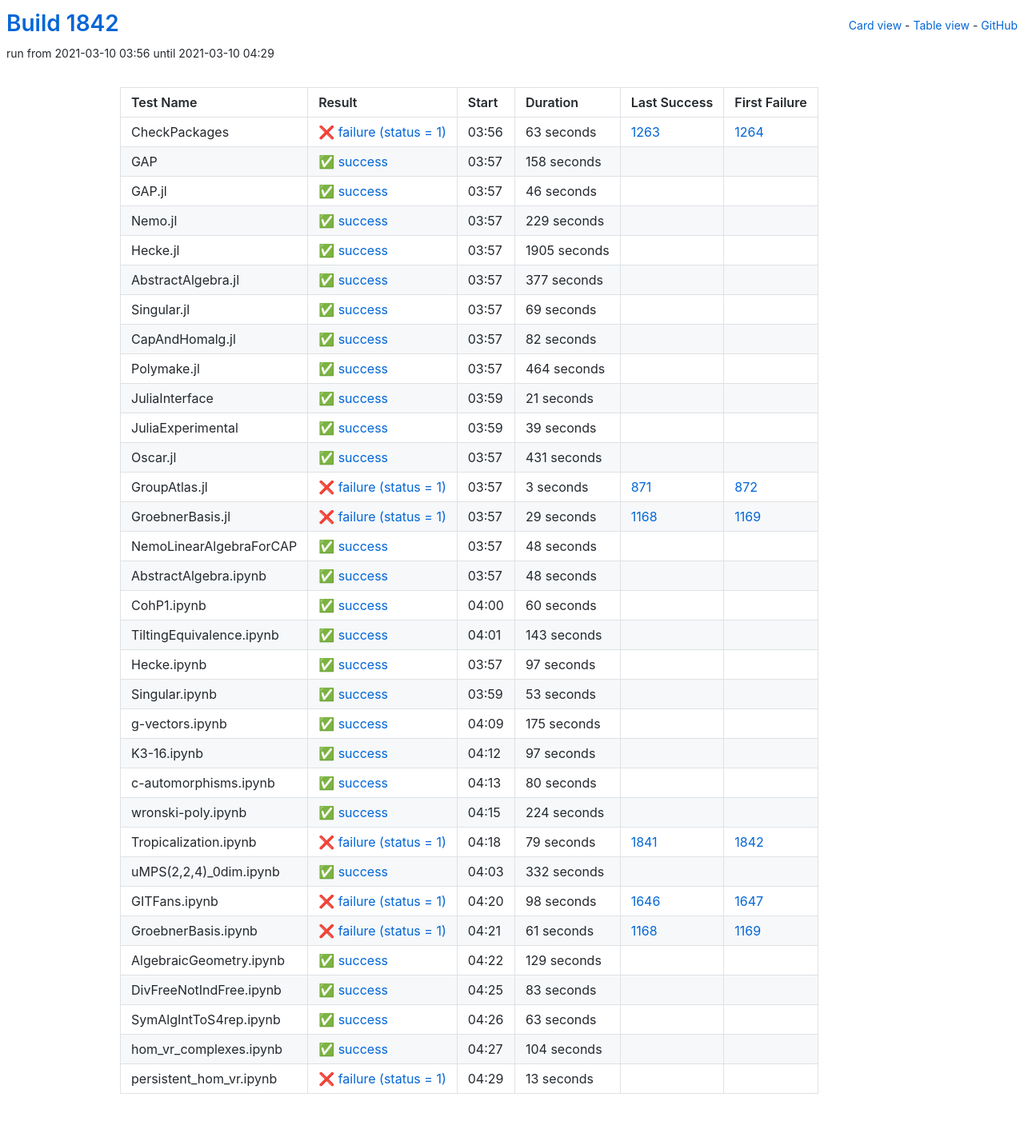
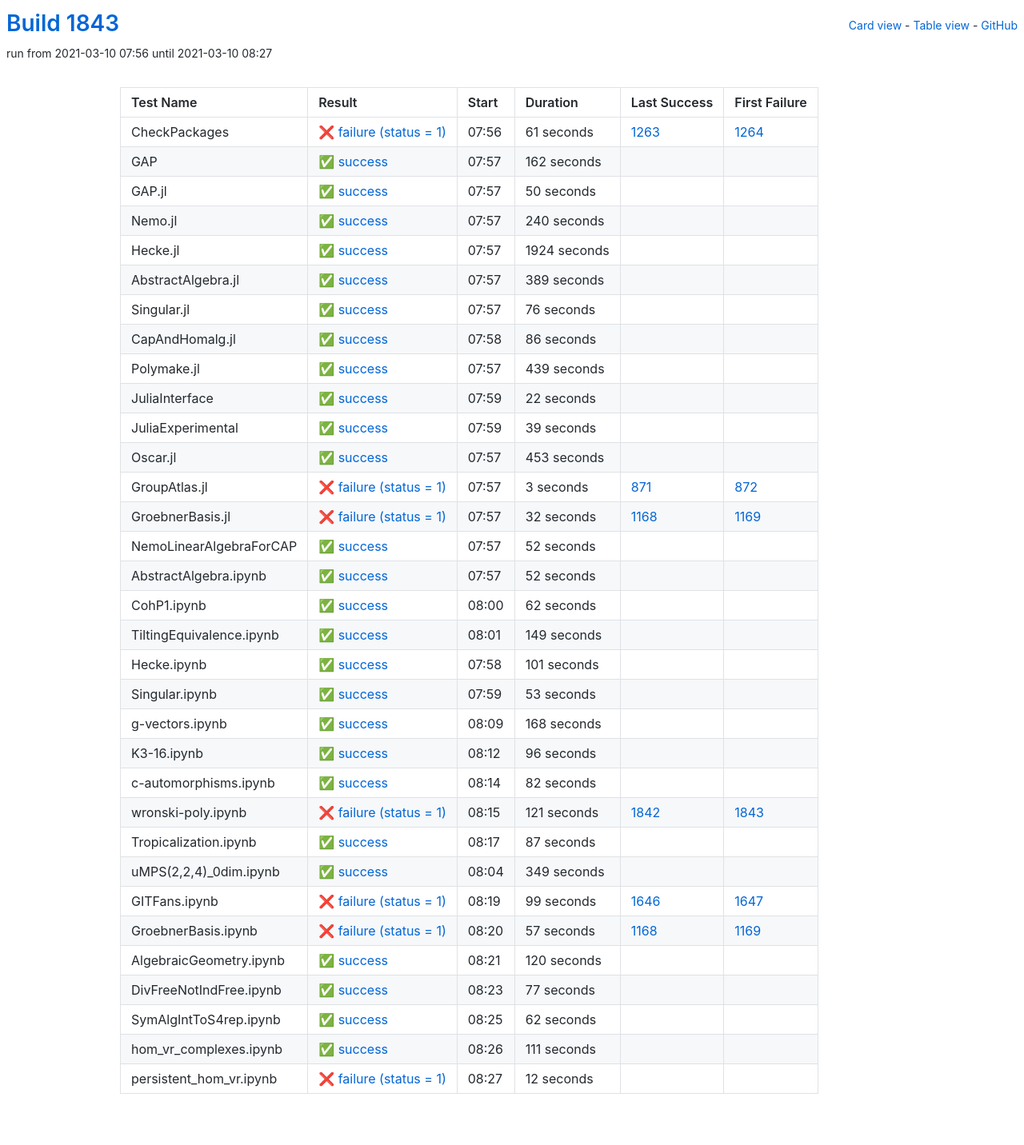
Before and after one commit to oscar-system/oscar-ci-status-stable, a Jekyll site: the page built from table.html, in a window 1280 px wide. Shown: the whole page at 80% size. Built offline with Jekyll 4.4.1, drawn with Linux system fonts in a browser that asks for light colours.

Commit message:
Build #1843

```diff
--- a/_data/ci.yml
+++ b/_data/ci.yml
@@ -1,6 +1,6 @@
 ---
-build: 1842
-build_url: https://oscarci.mathematik.uni-kl.de/job/oscar-stable/1842/
+build: 1843
+build_url: https://oscarci.mathematik.uni-kl.de/job/oscar-stable/1843/
 job: oscar-stable
 organization: oscar-system
 repo: oscar-ci-status-stable
@@ -8,128 +8,128 @@ repourl: https://github.com/oscar-system/oscar-ci-status-stable
 tests:
 - name: CheckPackages
   id: checkpackages
-  log: https://oscarci.mathematik.uni-kl.de/job/oscar-stable/1842/artifact/logs/build-1842/CheckPackages.log
-  start: 2021-03-10 03:56
+  log: https://oscarci.mathematik.uni-kl.de/job/oscar-stable/1843/artifact/logs/build-1843/CheckPackages.log
+  start: 2021-03-10 07:56
   success: false
   exitcode: 1
   status: failure
-  duration: 63
+  duration: 61
   last_success: 1263
   last_success_url: https://oscarci.mathematik.uni-kl.de/job/oscar-stable/1263/
   first_failure: 1264
   first_failure_url: https://oscarci.mathematik.uni-kl.de/job/oscar-stable/1264/
 - name: GAP
   id: gap
-  log: https://oscarci.mathematik.uni-kl.de/job/oscar-stable/1842/artifact/logs/build-1842/GAP.log
-  start: 2021-03-10 03:57
+  log: https://oscarci.mathematik.uni-kl.de/job/oscar-stable/1843/artifact/logs/build-1843/GAP.log
+  start: 2021-03-10 07:57
   success: true
   exitcode: 0
   status: success
-  duration: 158
+  duration: 162
   last_success: false
   last_success_url:
   first_failure: false
   first_failure_url:
 - name: GAP.jl
   id: gap-jl
-  log: https://oscarci.mathematik.uni-kl.de/job/oscar-stable/1842/artifact/logs/build-1842/GAP.jl.log
-  start: 2021-03-10 03:57
+  log: https://oscarci.mathematik.uni-kl.de/job/oscar-stable/1843/artifact/logs/build-1843/GAP.jl.log
+  start: 2021-03-10 07:57
   success: true
   exitcode: 0
   status: success
-  duration: 46
+  duration: 50
   last_success: false
   last_success_url:
   first_failure: false
   first_failure_url:
 - name: Nemo.jl
   id: nemo-jl
-  log: https://oscarci.mathematik.uni-kl.de/job/oscar-stable/1842/artifact/logs/build-1842/Nemo.jl.log
-  start: 2021-03-10 03:57
+  log: https://oscarci.mathematik.uni-kl.de/job/oscar-stable/1843/artifact/logs/build-1843/Nemo.jl.log
+  start: 2021-03-10 07:57
   success: true
   exitcode: 0
   status: success
-  duration: 229
+  duration: 240
   last_success: false
   last_success_url:
   first_failure: false
   first_failure_url:
 - name: Hecke.jl
   id: hecke-jl
-  log: https://oscarci.mathematik.uni-kl.de/job/oscar-stable/1842/artifact/logs/build-1842/Hecke.jl.log
-  start: 2021-03-10 03:57
+  log: https://oscarci.mathematik.uni-kl.de/job/oscar-stable/1843/artifact/logs/build-1843/Hecke.jl.log
+  start: 2021-03-10 07:57
   success: true
   exitcode: 0
   status: success
-  duration: 1905
+  duration: 1924
   last_success: false
   last_success_url:
   first_failure: false
   first_failure_url:
 - name: AbstractAlgebra.jl
   id: abstractalgebra-jl
-  log: https://oscarci.mathematik.uni-kl.de/job/oscar-stable/1842/artifact/logs/build-1842/AbstractAlgebra.jl.log
-  start: 2021-03-10 03:57
+  log: https://oscarci.mathematik.uni-kl.de/job/oscar-stable/1843/artifact/logs/build-1843/AbstractAlgebra.jl.log
+  start: 2021-03-10 07:57
   success: true
   exitcode: 0
   status: success
-  duration: 377
+  duration: 389
   last_success: false
   last_success_url:
   first_failure: false
   first_failure_url:
 - name: Singular.jl
   id: singular-jl
-  log: https://oscarci.mathematik.uni-kl.de/job/oscar-stable/1842/artifact/logs/build-1842/Singular.jl.log
-  start: 2021-03-10 03:57
+  log: https://oscarci.mathematik.uni-kl.de/job/oscar-stable/1843/artifact/logs/build-1843/Singular.jl.log
+  start: 2021-03-10 07:57
   success: true
   exitcode: 0
   status: success
-  duration: 69
+  duration: 76
   last_success: false
   last_success_url:
   first_failure: false
   first_failure_url:
 - name: CapAndHomalg.jl
   id: capandhomalg-jl
-  log: https://oscarci.mathematik.uni-kl.de/job/oscar-stable/1842/artifact/logs/build-1842/CapAndHomalg.jl.log
-  start: 2021-03-10 03:57
+  log: https://oscarci.mathematik.uni-kl.de/job/oscar-stable/1843/artifact/logs/build-1843/CapAndHomalg.jl.log
+  start: 2021-03-10 07:58
   success: true
   exitcode: 0
   status: success
-  duration: 82
+  duration: 86
   last_success: false
   last_success_url:
   first_failure: false
   first_failure_url:
 - name: Polymake.jl
   id: polymake-jl
-  log: https://oscarci.mathematik.uni-kl.de/job/oscar-stable/1842/artifact/logs/build-1842/Polymake.jl.log
-  start: 2021-03-10 03:57
+  log: https://oscarci.mathematik.uni-kl.de/job/oscar-stable/1843/artifact/logs/build-1843/Polymake.jl.log
+  start: 2021-03-10 07:57
   success: true
   exitcode: 0
   status: success
-  duration: 464
+  duration: 439
   last_success: false
   last_success_url:
   first_failure: false
   first_failure_url:
 - name: JuliaInterface
   id: juliainterface
-  log: https://oscarci.mathematik.uni-kl.de/job/oscar-stable/1842/artifact/logs/build-1842/JuliaInterface.log
-  start: 2021-03-10 03:59
+  log: https://oscarci.mathematik.uni-kl.de/job/oscar-stable/1843/artifact/logs/build-1843/JuliaInterface.log
+  start: 2021-03-10 07:59
   success: true
   exitcode: 0
   status: success
-  duration: 21
+  duration: 22
   last_success: false
   last_success_url:
   first_failure: false
   first_failure_url:
 - name: JuliaExperimental
   id: juliaexperimental
-  log: https://oscarci.mathematik.uni-kl.de/job/oscar-stable/1842/artifact/logs/build-1842/JuliaExperimental.log
-  start: 2021-03-10 03:59
+  log: https://oscarci.mathematik.uni-kl.de/job/oscar-stable/1843/artifact/logs/build-1843/JuliaExperimental.log
+  start: 2021-03-10 07:59
   success: true
   exitcode: 0
   status: success
@@ -140,20 +140,20 @@ tests:
   first_failure_url:
 - name: Oscar.jl
   id: oscar-jl
-  log: https://oscarci.mathematik.uni-kl.de/job/oscar-stable/1842/artifact/logs/build-1842/Oscar.jl.log
-  start: 2021-03-10 03:57
+  log: https://oscarci.mathematik.uni-kl.de/job/oscar-stable/1843/artifact/logs/build-1843/Oscar.jl.log
+  start: 2021-03-10 07:57
   success: true
   exitcode: 0
   status: success
-  duration: 431
+  duration: 453
   last_success: false
   last_success_url:
   first_failure: false
   first_failure_url:
 - name: GroupAtlas.jl
   id: groupatlas-jl
-  log: https://oscarci.mathematik.uni-kl.de/job/oscar-stable/1842/artifact/logs/build-1842/GroupAtlas.jl.log
-  start: 2021-03-10 03:57
+  log: https://oscarci.mathematik.uni-kl.de/job/oscar-stable/1843/artifact/logs/build-1843/GroupAtlas.jl.log
+  start: 2021-03-10 07:57
   success: false
   exitcode: 1
   status: failure
@@ -164,80 +164,80 @@ tests:
   first_failure_url: https://oscarci.mathematik.uni-kl.de/job/oscar-stable/872/
 - name: GroebnerBasis.jl
   id: groebnerbasis-jl
-  log: https://oscarci.mathematik.uni-kl.de/job/oscar-stable/1842/artifact/logs/build-1842/GroebnerBasis.jl.log
-  start: 2021-03-10 03:57
+  log: https://oscarci.mathematik.uni-kl.de/job/oscar-stable/1843/artifact/logs/build-1843/GroebnerBasis.jl.log
+  start: 2021-03-10 07:57
   success: false
   exitcode: 1
   status: failure
-  duration: 29
+  duration: 32
   last_success: 1168
   last_success_url: https://oscarci.mathematik.uni-kl.de/job/oscar-stable/1168/
   first_failure: 1169
   first_failure_url: https://oscarci.mathematik.uni-kl.de/job/oscar-stable/1169/
 - name: NemoLinearAlgebraForCAP
   id: nemolinearalgebraforcap
-  log: https://oscarci.mathematik.uni-kl.de/job/oscar-stable/1842/artifact/logs/build-1842/NemoLinearAlgebraForCAP.log
-  start: 2021-03-10 03:57
+  log: https://oscarci.mathematik.uni-kl.de/job/oscar-stable/1843/artifact/logs/build-1843/NemoLinearAlgebraForCAP.log
+  start: 2021-03-10 07:57
   success: true
   exitcode: 0
   status: success
-  duration: 48
+  duration: 52
   last_success: false
   last_success_url:
   first_failure: false
   first_failure_url:
 - name: AbstractAlgebra.ipynb
   id: abstractalgebra-ipynb
-  log: https://oscarci.mathematik.uni-kl.de/job/oscar-stable/1842/artifact/logs/build-1842/AbstractAlgebra.ipynb.log
-  start: 2021-03-10 03:57
+  log: https://oscarci.mathematik.uni-kl.de/job/oscar-stable/1843/artifact/logs/build-1843/AbstractAlgebra.ipynb.log
+  start: 2021-03-10 07:57
   success: true
   exitcode: 0
   status: success
-  duration: 48
+  duration: 52
   last_success: false
   last_success_url:
   first_failure: false
   first_failure_url:
 - name: CohP1.ipynb
   id: cohp1-ipynb
-  log: https://oscarci.mathematik.uni-kl.de/job/oscar-stable/1842/artifact/logs/build-1842/CohP1.ipynb.log
-  start: 2021-03-10 04:00
+  log: https://oscarci.mathematik.uni-kl.de/job/oscar-stable/1843/artifact/logs/build-1843/CohP1.ipynb.log
+  start: 2021-03-10 08:00
   success: true
   exitcode: 0
   status: success
-  duration: 60
+  duration: 62
   last_success: false
   last_success_url:
   first_failure: false
   first_failure_url:
 - name: TiltingEquivalence.ipynb
   id: tiltingequivalence-ipynb
-  log: https://oscarci.mathematik.uni-kl.de/job/oscar-stable/1842/artifact/logs/build-1842/TiltingEquivalence.ipynb.log
-  start: 2021-03-10 04:01
+  log: https://oscarci.mathematik.uni-kl.de/job/oscar-stable/1843/artifact/logs/build-1843/TiltingEquivalence.ipynb.log
+  start: 2021-03-10 08:01
   success: true
   exitcode: 0
   status: success
-  duration: 143
+  duration: 149
   last_success: false
   last_success_url:
   first_failure: false
   first_failure_url:
 - name: Hecke.ipynb
   id: hecke-ipynb
-  log: https://oscarci.mathematik.uni-kl.de/job/oscar-stable/1842/artifact/logs/build-1842/Hecke.ipynb.log
-  start: 2021-03-10 03:57
+  log: https://oscarci.mathematik.uni-kl.de/job/oscar-stable/1843/artifact/logs/build-1843/Hecke.ipynb.log
+  start: 2021-03-10 07:58
   success: true
   exitcode: 0
   status: success
-  duration: 97
+  duration: 101
   last_success: false
   last_success_url:
   first_failure: false
   first_failure_url:
 - name: Singular.ipynb
   id: singular-ipynb
-  log: https://oscarci.mathematik.uni-kl.de/job/oscar-stable/1842/artifact/logs/build-1842/Singular.ipynb.log
-  start: 2021-03-10 03:59
+  log: https://oscarci.mathematik.uni-kl.de/job/oscar-stable/1843/artifact/logs/build-1843/Singular.ipynb.log
+  start: 2021-03-10 07:59
   success: true
   exitcode: 0
   status: success
@@ -248,156 +248,156 @@ tests:
   first_failure_url:
 - name: g-vectors.ipynb
   id: g-vectors-ipynb
-  log: https://oscarci.mathematik.uni-kl.de/job/oscar-stable/1842/artifact/logs/build-1842/g-vectors.ipynb.log
-  start: 2021-03-10 04:09
+  log: https://oscarci.mathematik.uni-kl.de/job/oscar-stable/1843/artifact/logs/build-1843/g-vectors.ipynb.log
+  start: 2021-03-10 08:09
   success: true
   exitcode: 0
   status: success
-  duration: 175
+  duration: 168
   last_success: false
   last_success_url:
   first_failure: false
   first_failure_url:
 - name: K3-16.ipynb
   id: k3-16-ipynb
-  log: https://oscarci.mathematik.uni-kl.de/job/oscar-stable/1842/artifact/logs/build-1842/K3-16.ipynb.log
-  start: 2021-03-10 04:12
+  log: https://oscarci.mathematik.uni-kl.de/job/oscar-stable/1843/artifact/logs/build-1843/K3-16.ipynb.log
+  start: 2021-03-10 08:12
   success: true
   exitcode: 0
   status: success
-  duration: 97
+  duration: 96
   last_success: false
   last_success_url:
   first_failure: false
   first_failure_url:
 - name: c-automorphisms.ipynb
   id: c-automorphisms-ipynb
-  log: https://oscarci.mathematik.uni-kl.de/job/oscar-stable/1842/artifact/logs/build-1842/c-automorphisms.ipynb.log
-  start: 2021-03-10 04:13
+  log: https://oscarci.mathematik.uni-kl.de/job/oscar-stable/1843/artifact/logs/build-1843/c-automorphisms.ipynb.log
+  start: 2021-03-10 08:14
   success: true
   exitcode: 0
   status: success
-  duration: 80
+  duration: 82
   last_success: false
   last_success_url:
   first_failure: false
   first_failure_url:
 - name: wronski-poly.ipynb
   id: wronski-poly-ipynb
-  log: https://oscarci.mathematik.uni-kl.de/job/oscar-stable/1842/artifact/logs/build-1842/wronski-poly.ipynb.log
-  start: 2021-03-10 04:15
+  log: https://oscarci.mathematik.uni-kl.de/job/oscar-stable/1843/artifact/logs/build-1843/wronski-poly.ipynb.log
+  start: 2021-03-10 08:15
+  success: false
+  exitcode: 1
+  status: failure
+  duration: 121
+  last_success: 1842
+  last_success_url: https://oscarci.mathematik.uni-kl.de/job/oscar-stable/1842/
+  first_failure: 1843
+  first_failure_url: https://oscarci.mathematik.uni-kl.de/job/oscar-stable/1843/
+- name: Tropicalization.ipynb
+  id: tropicalization-ipynb
+  log: https://oscarci.mathematik.uni-kl.de/job/oscar-stable/1843/artifact/logs/build-1843/Tropicalization.ipynb.log
+  start: 2021-03-10 08:17
   success: true
   exitcode: 0
   status: success
-  duration: 224
+  duration: 87
   last_success: false
   last_success_url:
   first_failure: false
   first_failure_url:
-- name: Tropicalization.ipynb
-  id: tropicalization-ipynb
-  log: https://oscarci.mathematik.uni-kl.de/job/oscar-stable/1842/artifact/logs/build-1842/Tropicalization.ipynb.log
-  start: 2021-03-10 04:18
-  success: false
-  exitcode: 1
-  status: failure
-  duration: 79
-  last_success: 1841
-  last_success_url: https://oscarci.mathematik.uni-kl.de/job/oscar-stable/1841/
-  first_failure: 1842
-  first_failure_url: https://oscarci.mathematik.uni-kl.de/job/oscar-stable/1842/
 - name: uMPS(2,2,4)_0dim.ipynb
   id: umps-2-2-4-0dim-ipynb
-  log: https://oscarci.mathematik.uni-kl.de/job/oscar-stable/1842/artifact/logs/build-1842/uMPS-2-2-4-_0dim.ipynb.log
-  start: 2021-03-10 04:03
+  log: https://oscarci.mathematik.uni-kl.de/job/oscar-stable/1843/artifact/logs/build-1843/uMPS-2-2-4-_0dim.ipynb.log
+  start: 2021-03-10 08:04
   success: true
   exitcode: 0
   status: success
-  duration: 332
+  duration: 349
   last_success: false
   last_success_url:
   first_failure: false
   first_failure_url:
 - name: GITFans.ipynb
   id: gitfans-ipynb
-  log: https://oscarci.mathematik.uni-kl.de/job/oscar-stable/1842/artifact/logs/build-1842/GITFans.ipynb.log
-  start: 2021-03-10 04:20
+  log: https://oscarci.mathematik.uni-kl.de/job/oscar-stable/1843/artifact/logs/build-1843/GITFans.ipynb.log
+  start: 2021-03-10 08:19
   success: false
   exitcode: 1
   status: failure
-  duration: 98
+  duration: 99
   last_success: 1646
   last_success_url: https://oscarci.mathematik.uni-kl.de/job/oscar-stable/1646/
   first_failure: 1647
   first_failure_url: https://oscarci.mathematik.uni-kl.de/job/oscar-stable/1647/
 - name: GroebnerBasis.ipynb
   id: groebnerbasis-ipynb
-  log: https://oscarci.mathematik.uni-kl.de/job/oscar-stable/1842/artifact/logs/build-1842/GroebnerBasis.ipynb.log
-  start: 2021-03-10 04:21
+  log: https://oscarci.mathematik.uni-kl.de/job/oscar-stable/1843/artifact/logs/build-1843/GroebnerBasis.ipynb.log
+  start: 2021-03-10 08:20
   success: false
   exitcode: 1
   status: failure
-  duration: 61
+  duration: 57
   last_success: 1168
   last_success_url: https://oscarci.mathematik.uni-kl.de/job/oscar-stable/1168/
   first_failure: 1169
   first_failure_url: https://oscarci.mathematik.uni-kl.de/job/oscar-stable/1169/
 - name: AlgebraicGeometry.ipynb
   id: algebraicgeometry-ipynb
-  log: https://oscarci.mathematik.uni-kl.de/job/oscar-stable/1842/artifact/logs/build-1842/AlgebraicGeometry.ipynb.log
-  start: 2021-03-10 04:22
+  log: https://oscarci.mathematik.uni-kl.de/job/oscar-stable/1843/artifact/logs/build-1843/AlgebraicGeometry.ipynb.log
+  start: 2021-03-10 08:21
   success: true
   exitcode: 0
   status: success
-  duration: 129
+  duration: 120
   last_success: false
   last_success_url:
   first_failure: false
   first_failure_url:
 - name: DivFreeNotIndFree.ipynb
   id: divfreenotindfree-ipynb
-  log: https://oscarci.mathematik.uni-kl.de/job/oscar-stable/1842/artifact/logs/build-1842/DivFreeNotIndFree.ipynb.log
-  start: 2021-03-10 04:25
+  log: https://oscarci.mathematik.uni-kl.de/job/oscar-stable/1843/artifact/logs/build-1843/DivFreeNotIndFree.ipynb.log
+  start: 2021-03-10 08:23
   success: true
   exitcode: 0
   status: success
-  duration: 83
+  duration: 77
   last_success: false
   last_success_url:
   first_failure: false
   first_failure_url:
 - name: SymAlgIntToS4rep.ipynb
   id: symalginttos4rep-ipynb
-  log: https://oscarci.mathematik.uni-kl.de/job/oscar-stable/1842/artifact/logs/build-1842/SymAlgIntToS4rep.ipynb.log
-  start: 2021-03-10 04:26
+  log: https://oscarci.mathematik.uni-kl.de/job/oscar-stable/1843/artifact/logs/build-1843/SymAlgIntToS4rep.ipynb.log
+  start: 2021-03-10 08:25
   success: true
   exitcode: 0
   status: success
-  duration: 63
+  duration: 62
   last_success: false
   last_success_url:
   first_failure: false
   first_failure_url:
 - name: hom_vr_complexes.ipynb
   id: hom-vr-complexes-ipynb
-  log: https://oscarci.mathematik.uni-kl.de/job/oscar-stable/1842/artifact/logs/build-1842/hom_vr_complexes.ipynb.log
-  start: 2021-03-10 04:27
+  log: https://oscarci.mathematik.uni-kl.de/job/oscar-stable/1843/artifact/logs/build-1843/hom_vr_complexes.ipynb.log
+  start: 2021-03-10 08:26
   success: true
   exitcode: 0
   status: success
-  duration: 104
+  duration: 111
   last_success: false
   last_success_url:
   first_failure: false
   first_failure_url:
 - name: persistent_hom_vr.ipynb
   id: persistent-hom-vr-ipynb
-  log: https://oscarci.mathematik.uni-kl.de/job/oscar-stable/1842/artifact/logs/build-1842/persistent_hom_vr.ipynb.log
-  start: 2021-03-10 04:29
+  log: https://oscarci.mathematik.uni-kl.de/job/oscar-stable/1843/artifact/logs/build-1843/persistent_hom_vr.ipynb.log
+  start: 2021-03-10 08:27
   success: false
   exitcode: 1
   status: failure
-  duration: 13
+  duration: 12
   last_success: false
   last_success_url:
   first_failure: false
```
Also changed, not shown: README.md.
